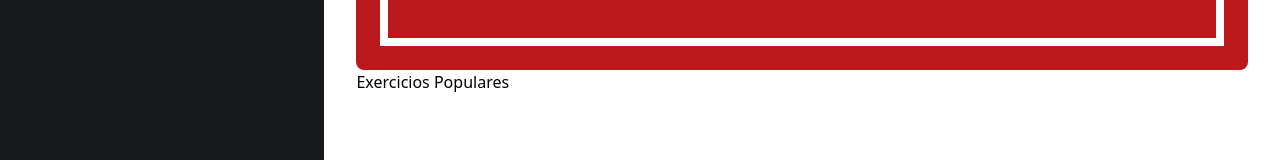
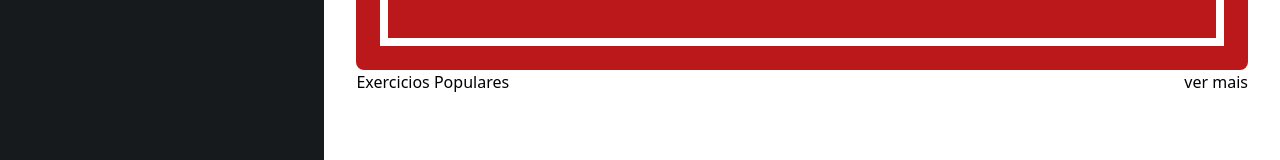
Before and after one commit to h3nrey/treino-legal, an Angular app in the folder treino-client/: page /exercise/1 in a window 1280 px wide. Shown: the part 418-578 px from the top of the page. Built offline with nearby package versions, Linux system fonts and the light colour scheme; no server answers.

Commit message:
feat: melhorando o card de exercicio

```diff
--- a/treino-client/src/app/app.component.html
+++ b/treino-client/src/app/app.component.html
@@ -7,10 +7,16 @@
       <app-banner (closeBannerEvent)="checkBannerStatus()"></app-banner>
       }
       <div>
-        <h3>Exercicios Populares</h3>
-        @for(exercise of popularExercises; track $index) {
-        <exercise-card [exercise]="exercise" />
-        }
+        <div class="flex justify-between">
+          <h3>Exercicios Populares</h3>
+          <a [routerLink]="'/exercises'">ver mais </a>
+
+        </div>
+        <div class="grid grid-cols-4 gap-4">
+          @for(exercise of popularExercises; track $index) {
+          <exercise-card [exercise]=" exercise" />
+          }
+        </div>
       </div>
     </main>
 
--- a/treino-client/src/app/app.component.ts
+++ b/treino-client/src/app/app.component.ts
@@ -1,5 +1,5 @@
 import { Component, OnInit } from '@angular/core';
-import { RouterOutlet } from '@angular/router';
+import { RouterLink, RouterOutlet } from '@angular/router';
 import { SidebarComponent } from "./components/sidebar/sidebar.component";
 import { BannerComponent } from "./components/home/banner/banner.component";
 import { HomeHeaderComponent } from "./components/home/header/header.component";
@@ -9,7 +9,7 @@ import { ExercisesService } from './services/exercises.service';
 
 @Component({
   selector: 'app-root',
-  imports: [RouterOutlet, SidebarComponent, BannerComponent, HomeHeaderComponent, ExerciseCardComponent],
+  imports: [RouterOutlet, SidebarComponent, BannerComponent, HomeHeaderComponent, ExerciseCardComponent, RouterLink],
   templateUrl: './app.component.html',
   styleUrl: './app.component.scss'
 })
--- a/treino-client/src/app/app.routes.ts
+++ b/treino-client/src/app/app.routes.ts
@@ -3,7 +3,7 @@ import { ListExercisesComponent } from './pages/list-exercises/list-exercises.co
 import { ExerciseDetailsComponent } from './pages/exercise-details/exercise-details.component';
 
 export const routes: Routes = [
-    { path: "exercises/:musclegroup", component: ListExercisesComponent },
+    // { path: "exercises/:musclegroup", component: ListExercisesComponent },
     { path: "exercise/:exercise", component: ExerciseDetailsComponent }
 
 ];
--- a/treino-client/src/app/components/exercise-card/exercise-card.component.html
+++ b/treino-client/src/app/components/exercise-card/exercise-card.component.html
@@ -1,4 +1,4 @@
-<a [routerLink]="'/exercise/'+exercise?.name">
+<a [routerLink]="'/exercise/'+exercise?.id">
     <img [src]="exercise?.coverUrl ? exercise?.coverUrl : PLACEHOLDERIMAGE " alt="">
     <span>
         {{exercise?.name}}
--- a/treino-client/src/app/services/exercises.service.ts
+++ b/treino-client/src/app/services/exercises.service.ts
@@ -20,7 +20,7 @@ export class ExercisesService {
   }
 
   getPopularExercises(): Observable<Exercise[]> {
-    return this.http.get<Exercise[]>(`${this.apiUrl}/exercises`)
+    return this.http.get<Exercise[]>(`${this.apiUrl}/exercises?sort_by=popularity`)
   }
 
   getExerciseById(id: string): Observable<any> {
--- a/treino-client/src/app/utils/interfaces.ts
+++ b/treino-client/src/app/utils/interfaces.ts
@@ -1,4 +1,5 @@
-export interface Exercise{
+export interface Exercise {
+    id: number,
     name: string,
     coverUrl: string,
     type: string,
--- a/treino-client/src/data.ts
+++ b/treino-client/src/data.ts
@@ -16,18 +16,21 @@ const difficulty = {
 
 export const exercises: Exercise[] = [
     {
+        id: 0,
         name: "supino horizontal barra",
         type: types.chest,
         level: difficulty.advance,
         coverUrl: "https://totalpass.com/wp-content/uploads/2024/07/supino-reto.jpg"
     },
     {
+        id: 1,
         name: "supino horizontal barra",
         type: types.chest,
         level: difficulty.advance,
         coverUrl: "https://totalpass.com/wp-content/uploads/2024/07/supino-reto.jpg"
     },
     {
+        id: 2,
         name: "triceps na polia",
         type: types.triceps,
         level: difficulty.advance,
```
